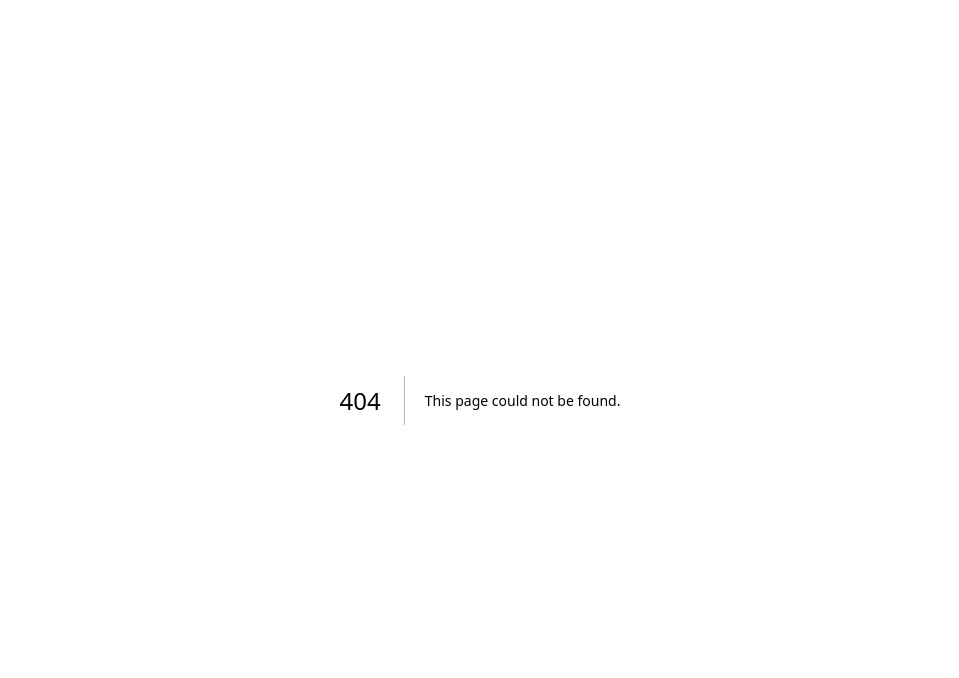
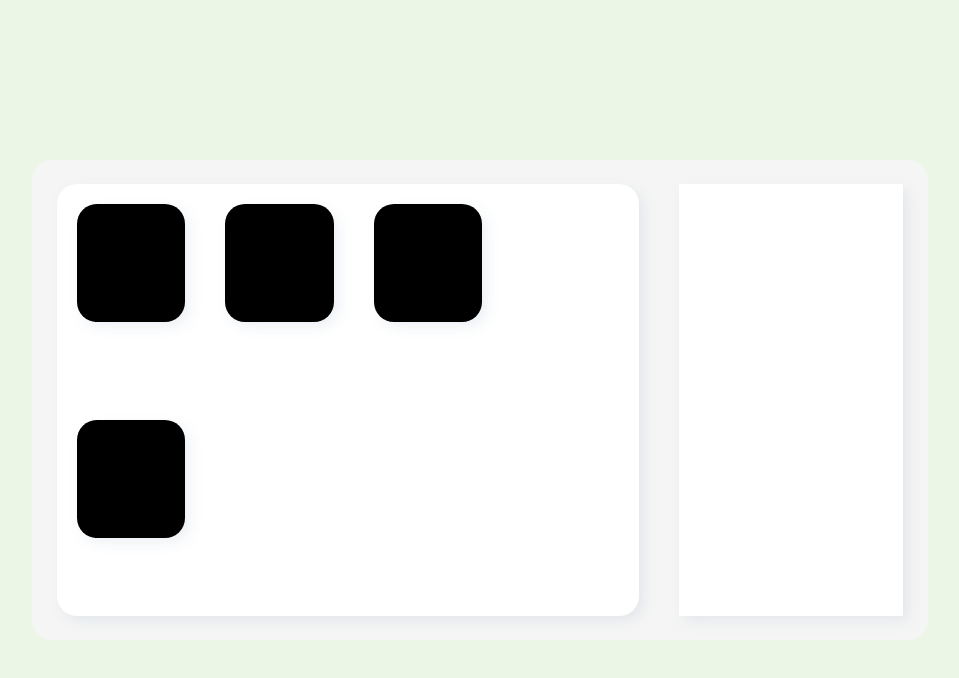
Before and after one commit to kody-gsm/kiwi-front, a Next.js app: page /check in a window 1280 px wide. Before the commit this address had no page. Shown: the top 678 px of the page, without its empty margins (160-1119 px from the left). Built offline with nearby package versions, Linux system fonts and the light colour scheme.

Commit message:
출결 페이지 만들기 시작

```diff
--- /dev/null
+++ b/app/check/page.tsx
@@ -0,0 +1,10 @@
+'use client';
+
+import React from 'react';
+import Check from '../pages/check';
+
+const checkPage: React.FC = () => {
+  return <Check />;
+};
+
+export default checkPage;
--- /dev/null
+++ b/app/pages/check.tsx
@@ -0,0 +1,17 @@
+import * as S from "../stylesheets/check";
+
+function Check() {
+    return(
+        <S.form>
+            <S.studentlist>
+                <S.student />
+                <S.student />
+                <S.student />
+                <S.student />
+            </S.studentlist>
+            <S.tab />
+        </S.form>
+    );
+}
+
+export default Check;
--- a/app/pages/login.tsx
+++ b/app/pages/login.tsx
@@ -60,7 +60,7 @@ function Login() {
         }
       );
       if (response.status === 201) {
-        Router.push("/passwordfind");
+        Router.push("/check");
       }
     } catch (error : any) {
       if (error.response && error.response.data) {
--- /dev/null
+++ b/app/stylesheets/check.ts
@@ -0,0 +1,48 @@
+import styled from "styled-components";
+
+export const form = styled.div`
+    width: 70vw;
+    height: 60vh;
+    background-color: #f5f5f5;
+    display : flex;
+    justify-content: center;
+    align-items : center;
+    position: absolute;
+    top: 50%;
+    left: 50%;
+    transform: translate(-50%, -50%);
+    border-radius: 20px;
+    gap: 40px;
+`
+
+export const studentlist = styled.div`
+    padding: 20px;
+    width: 65%;
+    height: 90%;
+    background-color: #FFFFFF;
+    display: flex;
+    flex-wrap: wrap;
+    justify-content: flex-start;
+    box-shadow: 5px 5px 13px #7090B020;
+    overflow: auto;
+    border-radius: 20px;
+    gap: 40px;
+}
+`
+
+export const tab = styled.div`
+    width: 25%;
+    height: 90%;
+    background-color: white;
+    display: flex;
+    box-shadow: 5px 5px 13px #7090B020;
+}
+`
+
+export const student = styled.div`
+    width: 20%;
+    height: 30%;
+    background-color: black;
+    box-shadow: 5px 5px 13px #7090B020;
+    border-radius: 20px;
+`
```
